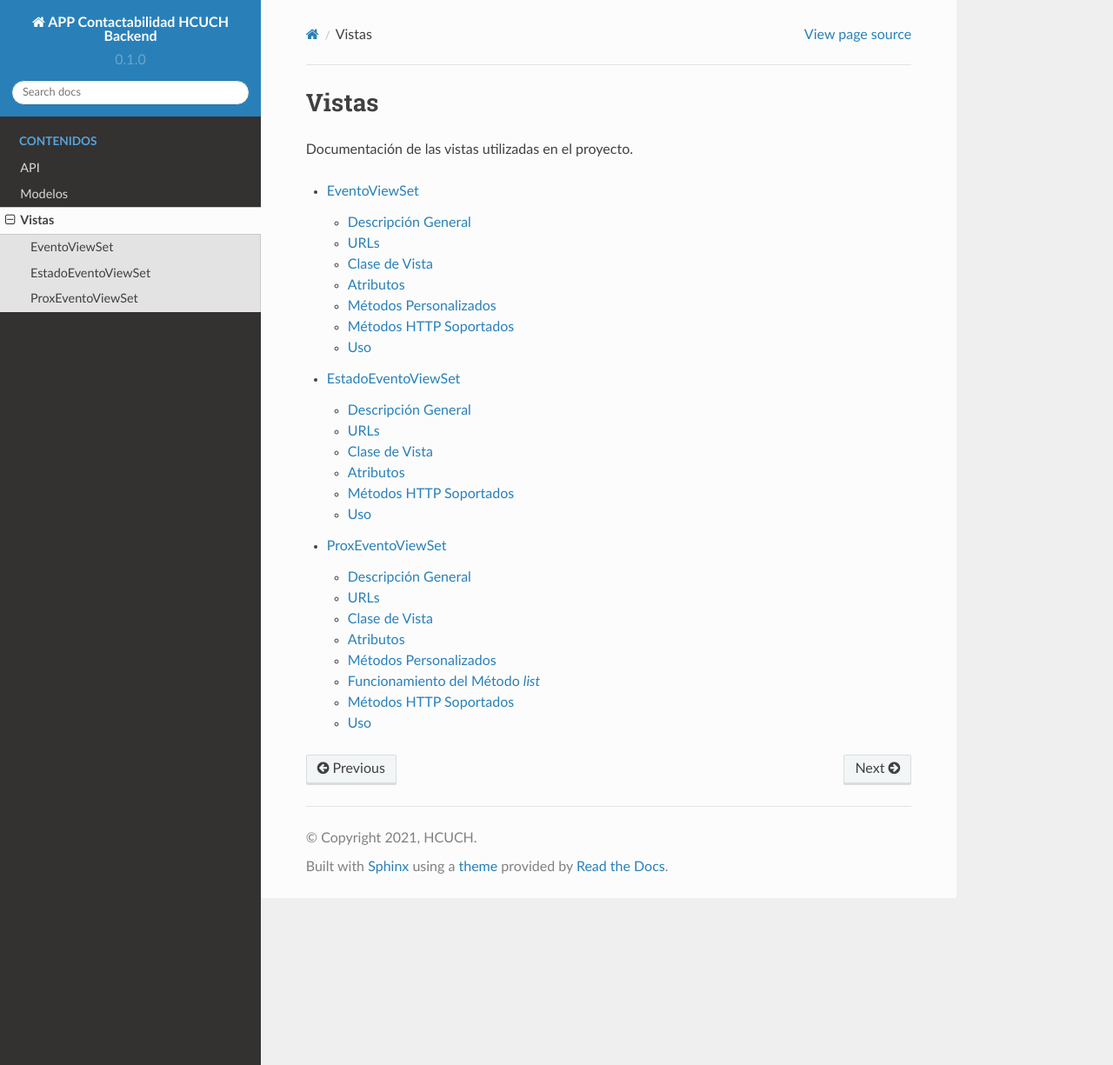
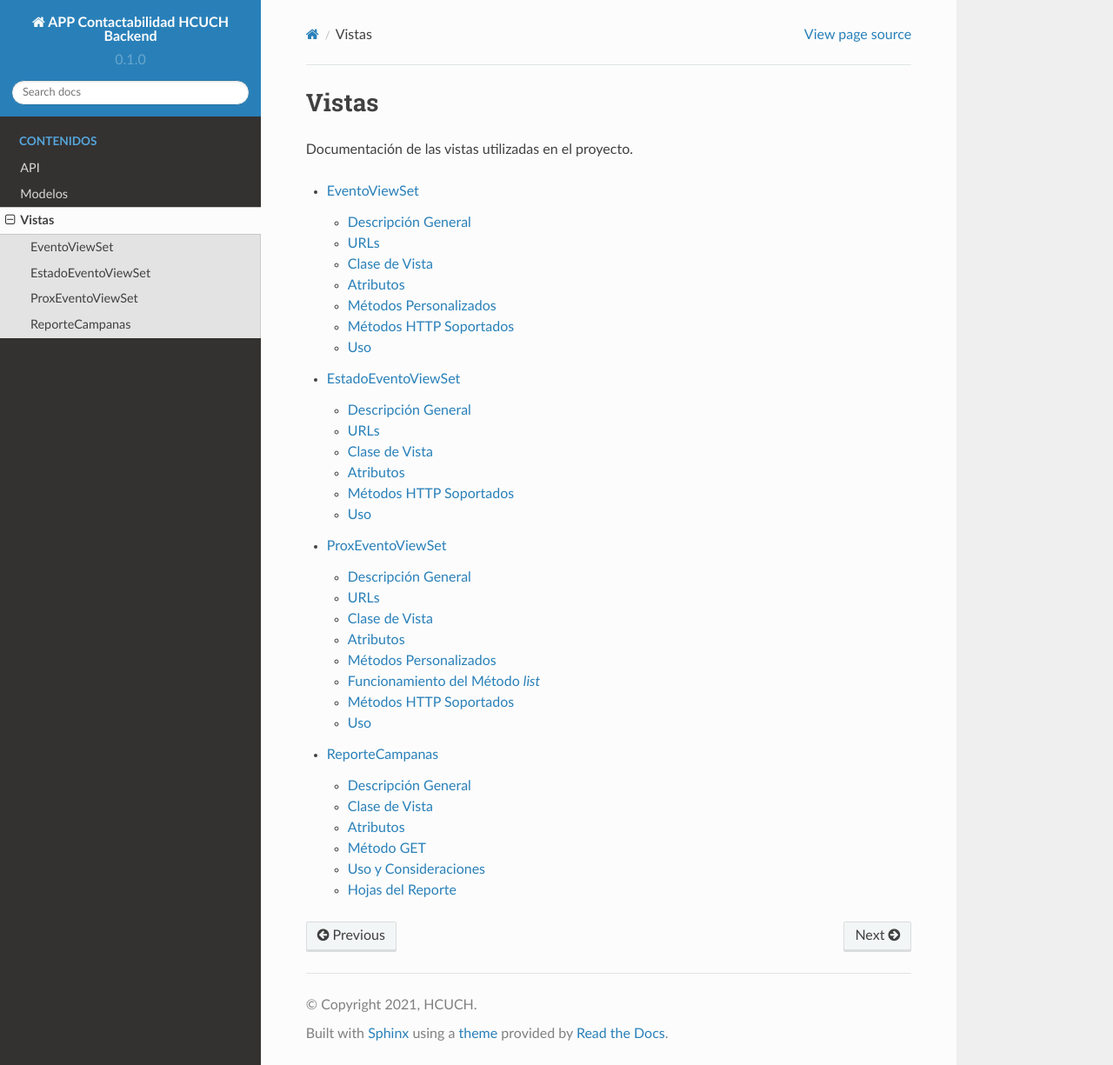
Before and after one commit to grupo-7-cc5402/Doc-backend, a Sphinx documentation site: the page built from docs/source/vistas.rst, in a window 1280 px wide and 1225 px high. Shown: the whole window at 87% size. Built offline with Sphinx 7.4.7 and the Read the Docs theme 2.0.0, drawn with Linux system fonts in a browser that asks for light colours; some of the changed lines change nothing that is shown.

Commit message:
doc vista reportes

```diff
--- /dev/null
+++ b/docs/source/contactabilidad/views/reporte.rst
@@ -0,0 +1,370 @@
+ReporteCampanas
+===============
+
+Descripción General
+-------------------
+
+`ReporteCampanas` es una vista de Django Rest Framework diseñada para generar un reporte detallado de las campañas y eventos relacionados, en formato de hoja de cálculo Excel.
+
+Clase de Vista
+--------------
+
+.. code-block:: python
+
+    class ReporteCampanas(views.APIView):
+        queryset = Campaña.objects.all()
+        permission_classes = [IsAdminUser | IsSupervisor]
+
+        def get(self, request, format=None):
+            # Implementación del método GET aquí
+
+Atributos
+---------
+
+- **queryset**: Consulta todas las campañas `Campaña`.
+- **permission_classes**: Restringe el acceso a usuarios administradores o supervisores.
+
+Método GET
+----------
+
+El método `get` maneja solicitudes GET y realiza las siguientes operaciones:
+
+1. **Filtrar Campañas por Fecha**: Recoge parámetros de fecha de inicio y fin de la solicitud GET para filtrar campañas dentro de este rango.
+
+2. **Generación de Hojas de Cálculo**:
+   - **Primera Hoja**: Resumen de las campañas, incluyendo ID, nombre, usuario creador, fecha de creación, total de llamados, estado y tipo.
+   - **Segunda Hoja**: Detalle de cada campaña, incluyendo información de los eventos asociados.
+   - **Tercera Hoja**: Detalles de llamados, con información de los registros de llamadas y estados de los eventos.
+   - **Cuarta Hoja**: Reporte de SMS, detallando los envíos de SMS de las campañas.
+   - **Quinta Hoja**: Reporte de Correos, con información sobre los correos enviados en el marco de las campañas.
+
+3. **Respuesta HTTP**: Devuelve un archivo de Excel como respuesta HTTP con `Content-Disposition` para descarga.
+
+Uso y Consideraciones
+---------------------
+
+- Este endpoint está diseñado para ser utilizado por administradores y supervisores que necesitan un informe completo y detallado de las actividades de las campañas.
+- Se debe tener cuidado con la gestión de memoria y el rendimiento al generar grandes reportes.
+- Las fechas de inicio y fin son opcionales; si no se proporcionan, el reporte incluirá todas las campañas.
+
+
+
+
+Hojas del Reporte
+-----------------
+
+Hoja: Campañas Creadas
+^^^^^^^^^^^^^^^^^^^^^^
+
+Esta hoja del reporte generado por ``ReporteCampanas`` proporciona un resumen de todas las campañas creadas, incluyendo detalles clave de cada campaña. Los datos presentados en esta hoja están diseñados para ofrecer una visión general rápida y completa de las campañas en el rango de fechas especificado, si se proporcionan.
+
+Contenido de la Hoja 'Campañas Creadas'
+^^^^^^^^^^^^^^^^^^^^^^^^^^^^^^^^^^^^^^^
+
+- **ID Campaña**: Identificador único de cada campaña.
+- **Nombre Campaña**: Nombre descriptivo de la campaña.
+- **Usuario Creador**: Nombre de usuario del creador de la campaña.
+- **Fecha Creación**: Fecha en que se creó la campaña, formateada en DD/MM/AAAA.
+- **Total Llamados Campaña**: Número total de llamados realizados en el marco de la campaña.
+- **Estado Campaña**: Estado actual de la campaña, como activo, inactivo, etc.
+- **Tipo Campaña**: Tipo de la campaña, describiendo su categoría o propósito.
+
+Generación de Datos
+^^^^^^^^^^^^^^^^^^^
+
+Los datos se recopilan de la base de datos de las campañas, filtrando por fechas de creación si se especifican ``fecha_inicio`` y ``fecha_fin``. Se calcula el total de llamados por campaña utilizando una agregación de la cantidad de registros de llamadas asociados con cada campaña. La hoja se genera dinámicamente en respuesta a una solicitud HTTP y se incluye como la primera hoja en el archivo de Excel generado.
+
+.. code-block:: python
+
+    # Filtrar por rango de fechas
+    fecha_inicio_str = request.GET.get('fecha_inicio', None)
+    fecha_fin_str = request.GET.get('fecha_fin', None)
+    fecha_inicio = parse_date(fecha_inicio_str) if fecha_inicio_str else None
+    fecha_fin = parse_date(fecha_fin_str) if fecha_fin_str else None
+    # Ajustar fechas para considerar el día completo
+    if fecha_inicio:
+        fecha_inicio = make_aware(datetime.combine(fecha_inicio, datetime.min.time()))
+    if fecha_fin:
+        fecha_fin = make_aware(datetime.combine(fecha_fin, datetime.max.time()))
+
+    # Creación de la hoja de trabajo 'Campañas Creadas'
+    wb = Workbook()
+    ws1 = wb.active
+    ws1.title = "Campañas Creadas"
+    ws1.append(['ID CAMPAÑA', 'NOMBRE CAMPAÑA', 'USUARIO CREADOR', 'FECHA CREACIÓN', 'TOTAL LLAMADOS CAMPAÑA',
+                'ESTADO CAMPAÑA', 'TIPO CAMPAÑA'])
+
+    campañas = Campaña.objects.all()
+    if fecha_inicio and fecha_fin:
+        campañas = campañas.filter(fecha_creacion__range=(fecha_inicio, fecha_fin))
+    elif fecha_inicio:
+        campañas = campañas.filter(fecha_creacion__gte=fecha_inicio)
+    elif fecha_fin:
+        campañas = campañas.filter(fecha_creacion__lte=fecha_fin)
+    campañas = campañas.annotate(total_llamados=Count('eventos__logs', filter=models.Q(eventos__logs__tipo='llamada')))
+
+    for campaña in campañas:
+        ws1.append([
+            campaña.id,
+            campaña.nombre,
+            campaña.usuario_creador.username,
+            campaña.fecha_creacion.strftime('%d/%m/%Y'),
+            campaña.total_llamados,
+            campaña.estado,
+            campaña.tipo.nombre
+        ])
+
+
+
+
+
+Hoja: Detalle Campaña
+^^^^^^^^^^^^^^^^^^^^^
+
+Esta hoja del reporte generado por ``ReporteCampanas`` detalla cada evento individual asociado con las campañas. Proporciona una visión en profundidad de los eventos, incluyendo la información del centro médico, la especialidad, el profesional a cargo, y más.
+
+Contenido de la Hoja 'Detalle Campaña'
+^^^^^^^^^^^^^^^^^^^^^^^^^^^^^^^^^^^^^^
+
+- **ID Evento**: Identificador único del evento.
+- **ID Campaña**: Identificador de la campaña asociada al evento.
+- **Tipo Campaña**: Tipo de la campaña asociada.
+- **ID Centro**: Identificador del centro médico asociado al evento.
+- **Nombre Centro Médico**: Nombre del centro médico.
+- **ID Especialidad**: Identificador de la especialidad médica.
+- **Nombre Especialidad**: Nombre de la especialidad médica.
+- **Procedimiento**: Descripción del procedimiento asociado al evento.
+- **Nombre Profesional**: Nombre del profesional médico asociado.
+- **Fecha Atención**: Fecha programada para el evento.
+- **Hora Atención**: Hora programada para el evento.
+- **ID Externa**: Identificador externo del evento.
+- **RUT-DV Paciente**: RUT del paciente con dígito verificador.
+- **RUT Paciente**: RUT del paciente sin dígito verificador.
+- **Fecha Captura**: Fecha de captura del último estado relevante del evento.
+- **Hora Captura**: Hora de captura del último estado relevante del evento.
+- **Estado Llamado Final**: Estado final del evento tras la última interacción.
+- **Usuario Captura**: Nombre de usuario que realizó la última captura.
+- **Usuario**: Nombre completo del usuario que realizó la última captura.
+- **rut-Dv**: RUT con dígito verificador del usuario que realizó la última captura.
+- **rut**: RUT sin dígito verificador del usuario que realizó la última captura.
+
+Generación de Datos
+^^^^^^^^^^^^^^^^^^^
+
+Los datos se recopilan y se organizan para cada evento de las campañas, incluyendo información detallada sobre la atención médica y las interacciones con el sistema. La hoja se genera dinámicamente en respuesta a una solicitud HTTP y se incluye como la segunda hoja en el archivo de Excel generado.
+
+.. code-block:: python
+
+    # SEGUNDA HOJA, CAMPAÑA
+    ws2 = wb.create_sheet(title="Detalle Campaña")
+    ws2.append(['ID EVENTO', 'ID CAMPAÑA', 'TIPO CAMPAÑA', 'ID CENTRO', 'NOMBRE CENTRO MEDICO',
+                'ID ESPECIALIDAD', 'NOMBRE ESPECIALIDAD', 'PROCEDIMIENTO', 'NOMBRE PROFESIONAL',
+                'FECHA ATENCION', 'HORA ATENCION', 'ID EXTERNA', 'RUT-DV PACIENTE', 'RUT PACIENTE',
+                'FECHA CAPTURA', 'HORA CAPTURA',
+                'ESTADO LLAMADO FINAL', 'USUARIO CAPTURA', 'Usuario', 'rut-Dv', 'rut'])
+
+    eventos_campaña = Evento.objects.filter(campaña__in=campañas)
+    logs_relevantes = LogEvento.objects.filter(id_evento__campaña__in=campañas, tipo='llamada').order_by('id_evento', '-fecha')
+    # Crear un diccionario para mapear cada evento a su último llamado
+    ultimo_llamado_por_evento = {}
+    for log in logs_relevantes:
+        if log.id_evento_id not in ultimo_llamado_por_evento:
+            ultimo_llamado_por_evento[log.id_evento_id] = log
+
+    # Se itera sobre los eventos y utilizar el diccionario para obtener el último llamado
+    for evento in eventos_campaña:
+        ultimo_llamado = ultimo_llamado_por_evento.get(evento.id)
+        rut_usuario_captura = ultimo_llamado.usuario_autor.rut if ultimo_llamado else None
+        rut_sin_dv = rut_usuario_captura.replace("-", "") if ultimo_llamado else None
+        rut_sin_dv = rut_sin_dv[:-1] if ultimo_llamado else None
+
+        ws2.append([
+            evento.id,
+            evento.campaña.id if evento.campaña else None,
+            evento.campaña.tipo.nombre,
+            evento.centro.id,
+            evento.centro.nombre,
+            evento.especialidad.id if evento.especialidad else None,
+            evento.especialidad.nombre if evento.especialidad else None,
+            evento.procedimiento,
+            evento.profesional.nombre if evento.profesional else None,
+            evento.fecha_programada.strftime('%d/%m/%Y') if evento.fecha_programada else None,
+            evento.fecha_programada.strftime('%H:%M') if evento.fecha_programada else None,
+            evento.id_externa,
+            evento.paciente.rut,
+            evento.paciente.rut.replace("-", "")[:-1],
+            ultimo_llamado.fecha.strftime('%d/%m/%Y') if ultimo_llamado else None,
+            ultimo_llamado.fecha.strftime('%H:%M') if ultimo_llamado else None,
+            evento.estado.nombre,
+            ultimo_llamado.usuario_autor.username if ultimo_llamado else None,
+            f"{ultimo_llamado.usuario_autor.last_name} {ultimo_llamado.usuario_autor.first_name}" if ultimo_llamado else None,
+            rut_usuario_captura,
+            rut_sin_dv
+        ])
+    del logs_relevantes
+
+
+
+Hoja: Detalle Llamados
+^^^^^^^^^^^^^^^^^^^^^^
+
+La hoja "Detalle Llamados" en el reporte generado por `ReporteCampanas` proporciona un análisis detallado de todas las llamadas realizadas en relación con las campañas. Esta hoja incluye datos cruciales como el ID de la llamada, el estado de la llamada, observaciones relevantes, y la identificación del usuario que gestionó la llamada.
+
+Contenido de la Hoja
+~~~~~~~~~~~~~~~~~~~~
+
+La hoja contiene las siguientes columnas:
+
+- **ID REGISTRO LLAMADOS**: Identificador único de cada llamada registrada.
+- **ID DETALLE LLAMADOS**: Identificador detallado de la llamada.
+- **FECHA_LLAMADO** y **HORA_LLAMADO**: Fecha y hora en que se realizó la llamada.
+- **ID ESTADO LLAMADO** y **ESTADO LLAMADO**: Identificador y nombre del estado final de la llamada.
+- **OBSERVACIONES LLAMADOS**: Notas u observaciones hechas durante la llamada.
+- **TIPO**: Tipo de campaña asociada a la llamada.
+- **USUARIO GESTION LLAMADO**: Información del usuario que gestionó la llamada.
+- **USUARIO**, **rut-Dv**, **rut**: Datos personales del usuario que gestionó la llamada.
+
+Generación de Datos
+~~~~~~~~~~~~~~~~~~~
+
+.. code-block:: python
+
+    # Generación de la hoja "Detalle Llamados" y recopilación de datos.
+    ws3 = wb.create_sheet(title="Detalle Llamados")
+    ws3.append([...])  # Encabezados de la hoja
+
+    # Obtención de llamadas y logs relevantes
+    todas_llamadas = LogEvento.objects.filter(...)
+    todos_logs = LogEvento.objects.filter(...)
+
+    # Agrupación de llamadas y logs por evento
+    llamadas_por_evento = {k: list(g) for k, g in groupby(todas_llamadas, key=attrgetter('id_evento'))}
+    logs_por_evento = {k: list(g) for k, g in groupby(todos_logs, key=attrgetter('id_evento'))}
+
+    estados_evento = {estado.nombre: estado for estado in EstadoEvento.objects.all()}
+
+    for evento in eventos_campaña:
+        llamadas = llamadas_por_evento.get(evento, [])
+        logs_evento = logs_por_evento.get(evento, [])
+
+        for i, llamada in enumerate(llamadas):
+            # Lógica para determinar el último estado y observaciones de la llamada
+            # Agregar fila con datos de la llamada a la hoja Excel
+            ws3.append([...])
+
+
+Hoja: Reporte SMS
+^^^^^^^^^^^^^^^^^
+
+La hoja "Reporte SMS" en el reporte generado por `ReporteCampanas` se dedica a compilar información detallada sobre los mensajes SMS enviados en el contexto de las campañas. Esta hoja incluye detalles como el ID del SMS, el recordatorio asociado, la información del evento, y el estado del envío.
+
+Contenido de la Hoja
+~~~~~~~~~~~~~~~~~~~~
+
+La hoja se estructura con las siguientes columnas:
+
+- **Sistema**: Identifica el sistema desde el cual se envió el SMS.
+- **SMS ID**: Identificador único del mensaje SMS.
+- **RECORDATORIO ID**: ID del recordatorio relacionado con el SMS.
+- **ID EVENTO**: Identificador del evento al que está asociado el SMS.
+- **ID EXTERNA**: Identificador externo asociado con el evento.
+- **RUT PACIENTE**: RUT del paciente objetivo del SMS.
+- **Nro Telefono**: Número de teléfono al que se envió el SMS.
+- **Fecha y Hora Programada de Envio**: Fecha y hora en que se programó el envío del SMS.
+- **Estado**: Indica si el SMS ha sido enviado o está pendiente.
+- **Mensaje Programado de Envio**: Contenido del mensaje SMS.
+- **Fecha y Hora Recepcion Paciente**: Fecha y hora en que se recibió el SMS, si aplica.
+- **Codigo y Mensaje Respuesta CELCOM**: Respuesta del operador de telefonía.
+- **Nro Corto**: Número corto desde el cual se envió el SMS.
+
+Generación de Datos
+~~~~~~~~~~~~~~~~~~~
+
+.. code-block:: python
+
+    ws4 = wb.create_sheet(title="Reporte SMS")
+    ws4.append([...])  # Encabezados de la hoja
+
+    eventos = Evento.objects.filter(...).distinct()
+    todos_recordatorios = Recordatorio.objects.filter(...).order_by('campaña', '-horas_anticipacion')
+    todos_log_eventos = LogEvento.objects.filter(...).order_by('id_evento', 'fecha')
+
+    recordatorios_por_campanna = {...}
+    logs_por_evento = {...}
+    telefonos_pacientes = {...}
+
+    for evento in eventos:
+        recordatorios = recordatorios_por_campanna.get(evento.campaña_id, [])
+        log_eventos = logs_por_evento.get(evento.id, [])
+        for recordatorio in recordatorios:
+            log_evento_correspondiente = ...
+            # Lógica para recopilar y añadir la información a la hoja
+            ws4.append([...])
+
+Explicación de la Generación de Datos
+^^^^^^^^^^^^^^^^^^^^^^^^^^^^^^^^^^^^^
+
+1. **Configuración Inicial**: Se crea una nueva hoja en el libro de Excel y se añaden los encabezados correspondientes.
+2. **Selección de Eventos y Recordatorios**: Se seleccionan los eventos y recordatorios relacionados con SMS.
+3. **Agrupación de Datos**: Los recordatorios y logs se agrupan por ID de evento y campaña.
+4. **Recopilación de Información**: Para cada evento, se recopila información de los recordatorios y logs correspondientes, incluyendo datos del paciente y detalles del envío.
+5. **Adición de Filas a la Hoja**: Se añaden los datos recopilados a la hoja Excel, respetando la estructura definida.
+
+
+Hoja: Reporte Correos
+^^^^^^^^^^^^^^^^^^^^^
+
+La hoja "Reporte Correos" del reporte generado por `ReporteCampanas` está dedicada a recopilar información sobre los correos electrónicos enviados en el contexto de las campañas. Esta hoja abarca detalles como el ID del correo, el recordatorio asociado, la información del evento, y el estado del envío.
+
+Contenido de la Hoja
+~~~~~~~~~~~~~~~~~~~~
+
+La hoja está estructurada con las siguientes columnas:
+
+- **Sistema**: Indica el sistema desde el cual se envió el correo electrónico.
+- **Correo ID**: Identificador único del correo electrónico enviado.
+- **Recordatorio ID**: ID del recordatorio asociado al correo.
+- **ID CAMPAÑA**: Identificador de la campaña relacionada.
+- **ID EVENTO**: Identificador del evento al que está asociado el correo.
+- **ID EXTERNA**: Identificador externo vinculado con el evento.
+- **RUT PACIENTE**: RUT del paciente destinatario del correo.
+- **CORREO**: Dirección de correo electrónico del destinatario.
+- **Fecha y Hora Programada de Envio**: Fecha y hora en que se programó el envío del correo.
+- **Estado**: Indica si el correo ha sido enviado o está pendiente.
+- **Mensaje Programado de Envio**: Contenido del mensaje de correo electrónico.
+- **Asunto Programado de Envio**: Asunto del correo electrónico.
+- **CORREO REMITENTE**: Dirección de correo electrónico del remitente.
+- **Fecha y Hora de Envio**: Fecha y hora en que se envió el correo.
+
+Generación de Datos
+~~~~~~~~~~~~~~~~~~~
+
+.. code-block:: python
+
+    ws5 = wb.create_sheet(title="Reporte Correos")
+    ws5.append([...])  # Encabezados de la hoja
+
+    eventos = Evento.objects.filter(...).distinct()
+    todos_recordatorios = Recordatorio.objects.filter(...).order_by('campaña', '-horas_anticipacion')
+    todos_log_eventos = LogEvento.objects.filter(...).order_by('id_evento', 'fecha')
+
+    recordatorios_por_campanna = {...}
+    logs_por_evento = {...}
+    correos_pacientes = {...}
+
+    for evento in eventos:
+        recordatorios = recordatorios_por_campanna.get(evento.campaña_id, [])
+        log_eventos = logs_por_evento.get(evento.id, [])
+        for recordatorio in recordatorios:
+            log_evento_correspondiente = ...
+            # Lógica para recopilar y añadir la información a la hoja
+            ws5.append([...])
+
+Explicación de la Generación de Datos
+^^^^^^^^^^^^^^^^^^^^^^^^^^^^^^^^^^^^^
+
+1. **Configuración Inicial**: Se crea una nueva hoja en el libro de Excel y se añaden los encabezados correspondientes.
+2. **Selección de Eventos y Recordatorios**: Se seleccionan los eventos y recordatorios relacionados con correos electrónicos.
+3. **Agrupación de Datos**: Los recordatorios y logs se agrupan por ID de evento y campaña.
+4. **Recopilación de Información**: Para cada evento, se recopila información de los recordatorios y logs correspondientes, incluyendo datos del paciente y detalles del envío.
+5. **Adición de Filas a la Hoja**: Se añaden los datos recopilados a la hoja Excel, respetando la estructura definida.
--- a/docs/source/vistas.rst
+++ b/docs/source/vistas.rst
@@ -7,3 +7,4 @@ Documentación de las vistas utilizadas en el proyecto.
    :maxdepth: 2
 
    contactabilidad/views/evento
+   contactabilidad/views/reporte
```
